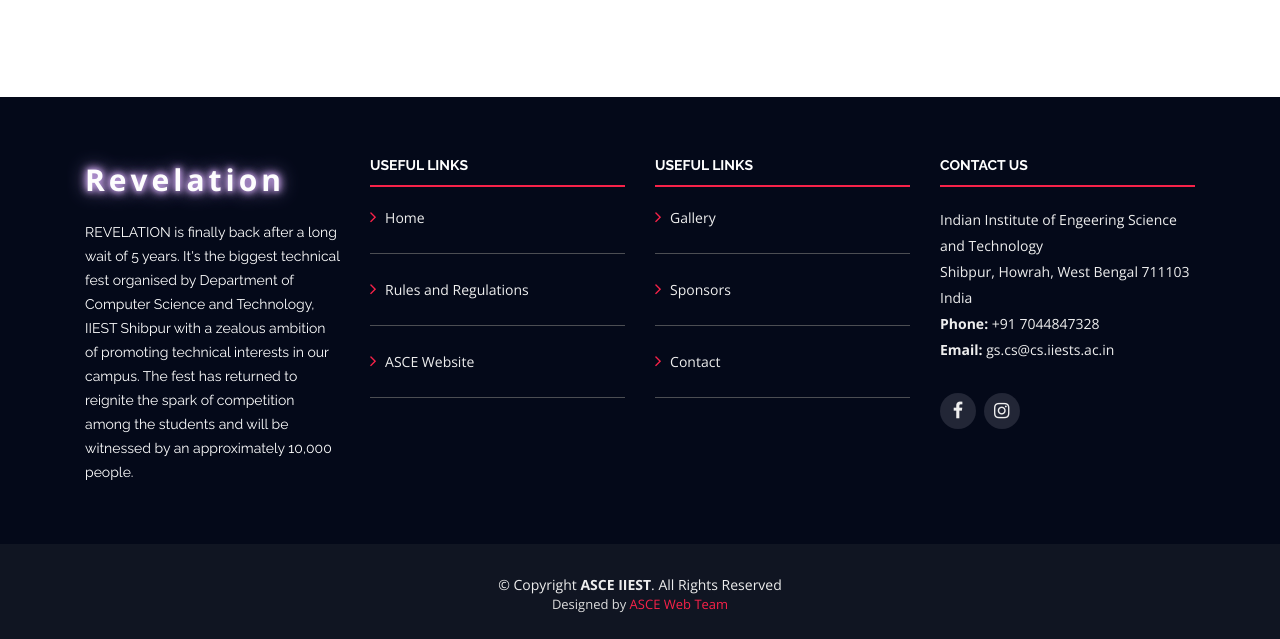
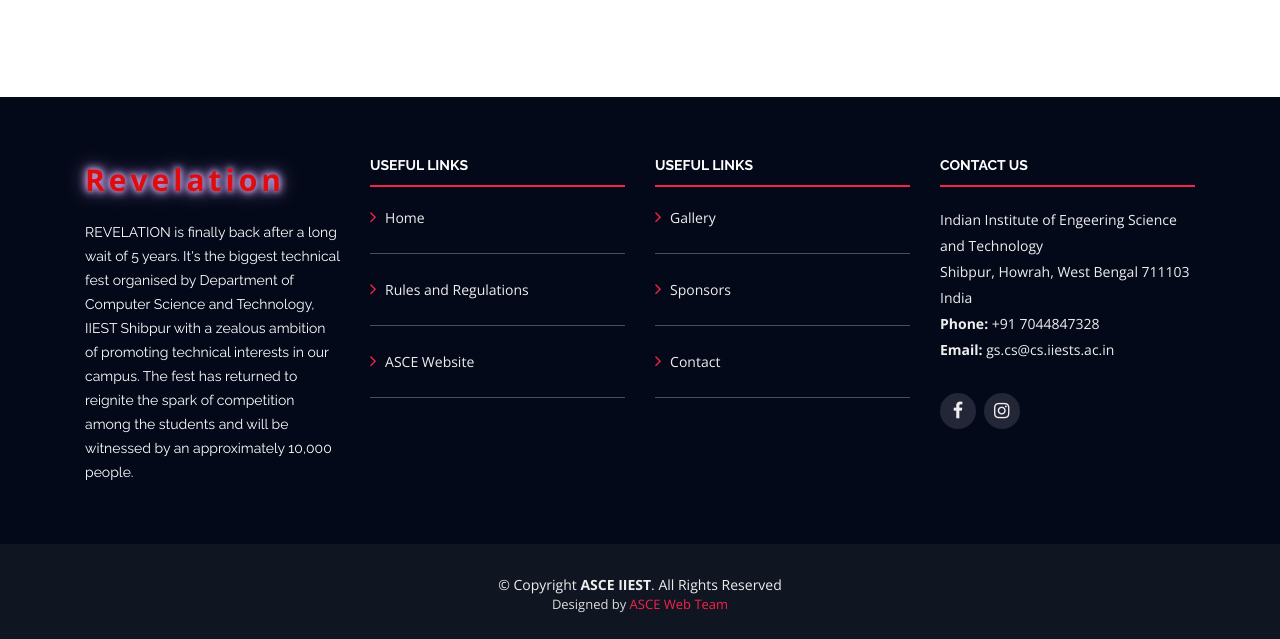
Before and after one commit to subham-codes007/Revelation-website, a plain HTML site: page index.html in a window 1280 px wide. Shown: the part 3949-4588 px from the top of the page. Drawn offline with nearby package versions, Linux system fonts and the light colour scheme.

Commit message:
3rd commit

```diff
--- a/css/style.css
+++ b/css/style.css
@@ -30,7 +30,7 @@ a:focus {
 .Revelation {
   font-size: 30px;
   font-weight: 600;
-  color: #fdfdfe;
+  color: #e00c0c;
   text-shadow: 0px 0px 5px #b393d3, 0px 0px 10px #b393d3, 0px 0px 10px #b393d3,
     0px 0px 20px #b393d3;
   letter-spacing: 4px;
```
